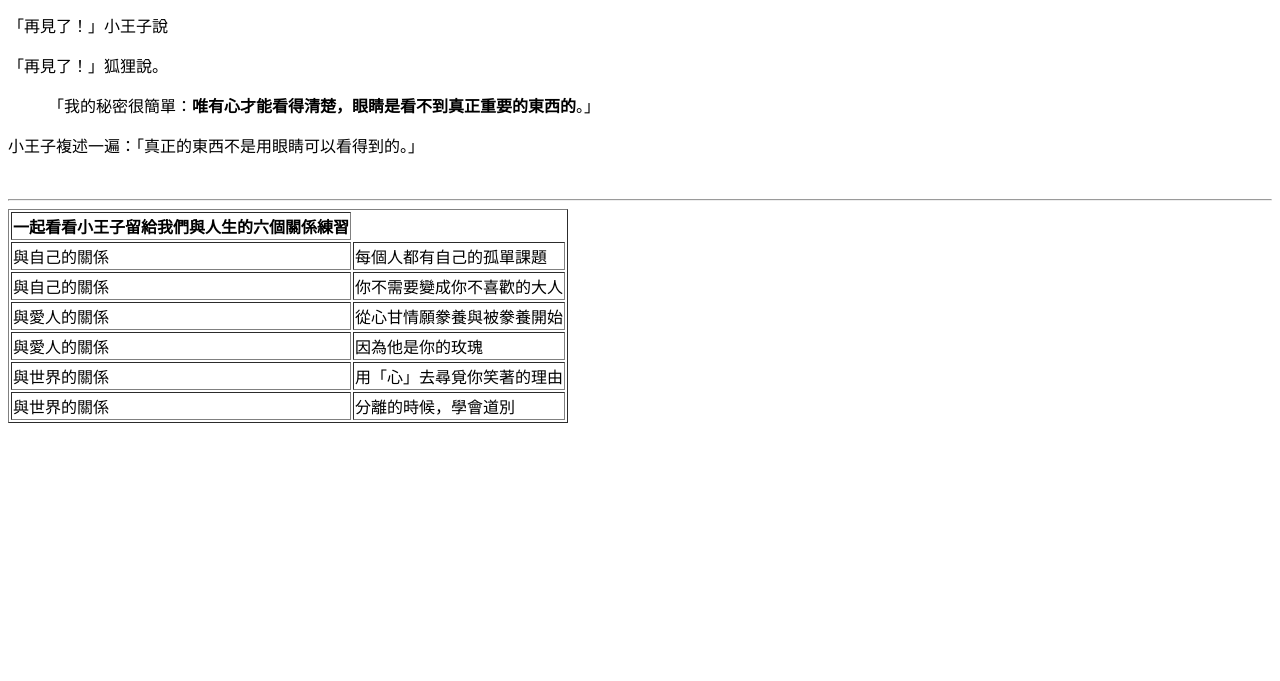
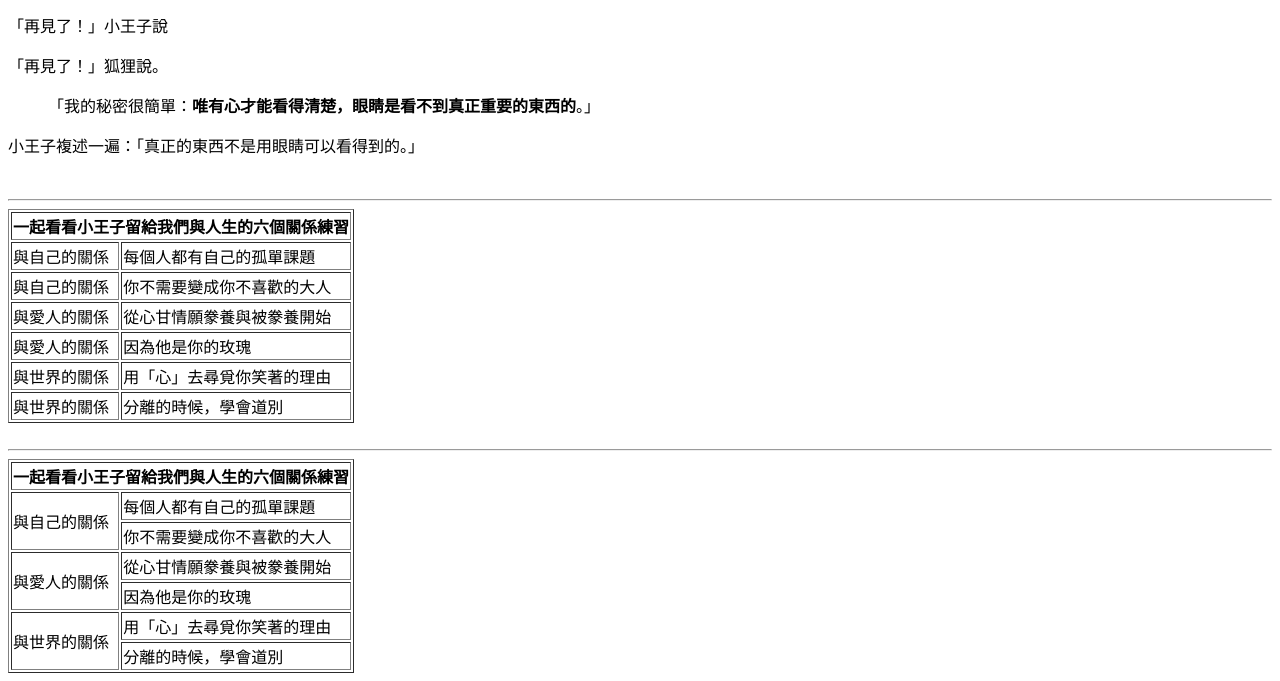
Before and after one commit to H-J-Ray-K/NTU-WEB-Homework1, a plain HTML site: page index.html in a window 1280 px wide. Shown: the part 340-1021 px from the top of the page. Before the commit the page ends 800 px from the top, so only its background shows below. Drawn offline with Linux system fonts and the light colour scheme.

Commit message:
no message

```diff
--- a/index.html
+++ b/index.html
@@ -20,10 +20,9 @@ This is a comment not rendered.
 And the comment can span several line.
 -->
 
-    s&nbsp;&nbsp;&nbsp;e&nbsp;&nbsp;&nbsp;p&nbsp;&nbsp;&nbsp;
-    a&nbsp;&nbsp;&nbsp;r&nbsp;&nbsp;&nbsp;a&nbsp;&nbsp;&nbsp;
-    t&nbsp;&nbsp;&nbsp;e
-    <br><hr>
+    s&nbsp;&nbsp;&nbsp;e&nbsp;&nbsp;&nbsp;p&nbsp;&nbsp;&nbsp; a&nbsp;&nbsp;&nbsp;r&nbsp;&nbsp;&nbsp;a&nbsp;&nbsp;&nbsp; t&nbsp;&nbsp;&nbsp;e
+    <br>
+    <hr>
     <div>
         <h1>小王子</h1>
         <p>然後他又回到狐狸那裡。</p>
@@ -32,9 +31,10 @@ And the comment can span several line.
         <blockquote>「我的秘密很簡單：<strong>唯有心才能看得清楚，眼睛是看不到真正重要的東西的</strong>。」</blockquote>
         <p>小王子複述一遍：「真正的東西不是用眼睛可以看得到的。」</p>
     </div>
-    <br><hr>
+    <br>
+    <hr>
     <table border="1">
-        <th>一起看看小王子留給我們與人生的六個關係練習</th>
+        <th colspan="2">一起看看小王子留給我們與人生的六個關係練習</th>
         <tr>
             <td>與自己的關係</td>
             <td>每個人都有自己的孤單課題</td>
@@ -47,11 +47,11 @@ And the comment can span several line.
             <td>與愛人的關係</td>
             <td>從心甘情願豢養與被豢養開始</td>
         </tr>
-         <tr>
+        <tr>
             <td>與愛人的關係</td>
             <td>因為他是你的玫瑰</td>
         </tr>
-         <tr>
+        <tr>
             <td>與世界的關係</td>
             <td>用「心」去尋覓你笑著的理由</td>
         </tr>
@@ -60,6 +60,31 @@ And the comment can span several line.
             <td>分離的時候，學會道別</td>
         </tr>
     </table>
+    <br><hr>
+    <table border="1">
+        <th colspan="2">一起看看小王子留給我們與人生的六個關係練習</th>
+        <tr>
+            <td rowspan="2">與自己的關係</td>
+            <td>每個人都有自己的孤單課題</td>
+        </tr>
+        <tr>
+            <td>你不需要變成你不喜歡的大人</td>
+        </tr>
+        <tr>
+            <td rowspan="2">與愛人的關係</td>
+            <td>從心甘情願豢養與被豢養開始</td>
+        </tr>
+        <tr>
+            <td>因為他是你的玫瑰</td>
+        </tr>
+        <tr>
+            <td rowspan="2">與世界的關係</td>
+            <td>用「心」去尋覓你笑著的理由</td>
+        </tr>
+        <tr>
+            <td>分離的時候，學會道別</td>
+        </tr>
+    </table>
 
 
 </body>
```
